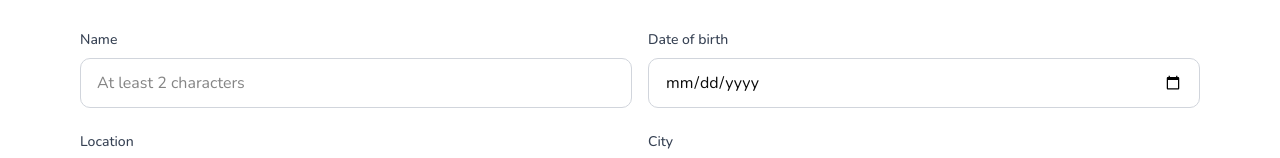
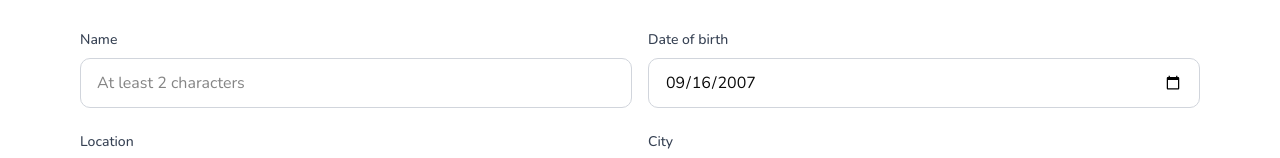
Before and after one commit to Ball-SE/merry-match, a Next.js app: page /register in a window 1280 px wide. Shown: the part 350-508 px from the top of the page. Built offline with nearby package versions, Linux system fonts and the light colour scheme.

Commit message:
feat(register): set default date of birth

```diff
--- a/src/pages/register/index.tsx
+++ b/src/pages/register/index.tsx
@@ -5,13 +5,19 @@ import FooterSummitStep from "@/components/register/FooterSummitStep";
 import { useState } from "react";
 import { validateBasicInfo, validateIdentitiesAndInterests, validatePhotos } from "@/middleware/register-validation";
 
+const getDefaultBirthDate = () => {
+  const today = new Date();
+  const eighteenYearsAgo = new Date(today.getFullYear() - 18, today.getMonth(), today.getDate());
+  return eighteenYearsAgo.toISOString().split('T')[0];
+};
+
 export default function Home() {
   const [currentStep, setCurrentStep] = useState(1);
   const [loading, setLoading] = useState(false);
   const [error, setError] = useState<string | null>(null);
   const [formData, setFormData] = useState({
     name: "",
-    dateOfBirth: "",
+    dateOfBirth:  getDefaultBirthDate(), // ตั้งค่าเริ่มต้นเป็น 18 ปีที่แล้ว
     location: "",
     city: "",
     username: "",
```
